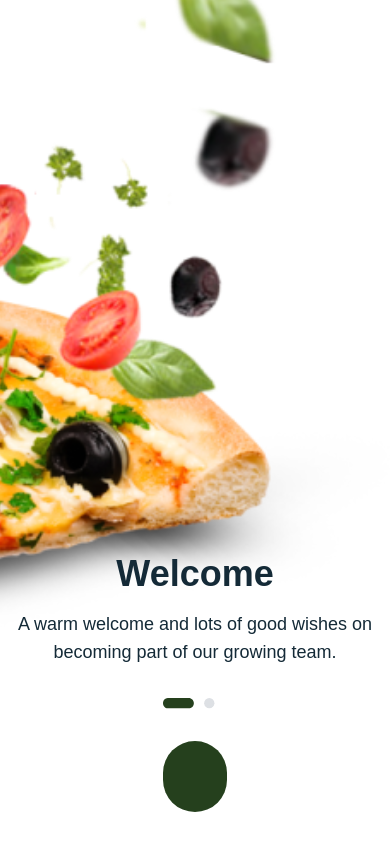
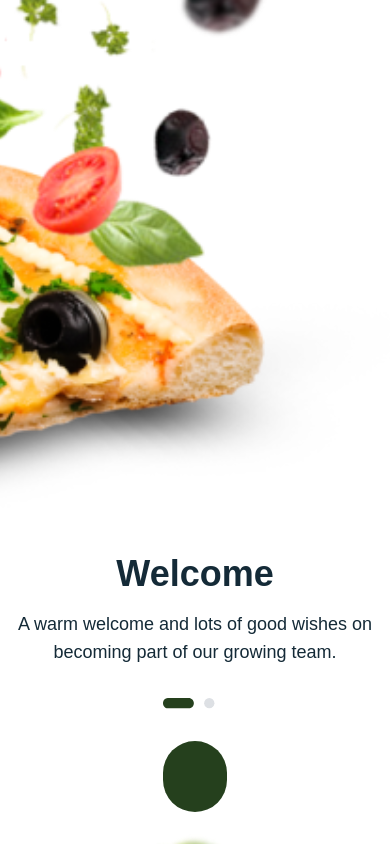
Before and after one commit to Afolabi-bit/food-app, a React (Create React App) app: page /welcome in a window 390 px wide. Built offline with nearby package versions, Linux system fonts and the light colour scheme; some icons are missing.

Commit message:
media queries

```diff
--- a/src/index.css
+++ b/src/index.css
@@ -23,7 +23,7 @@ main.home {
 }
 
 main.welcome {
-  background-size: 200%;
+  background-size: 220%;
   background-position: 85% 205%;
 }
 
```
